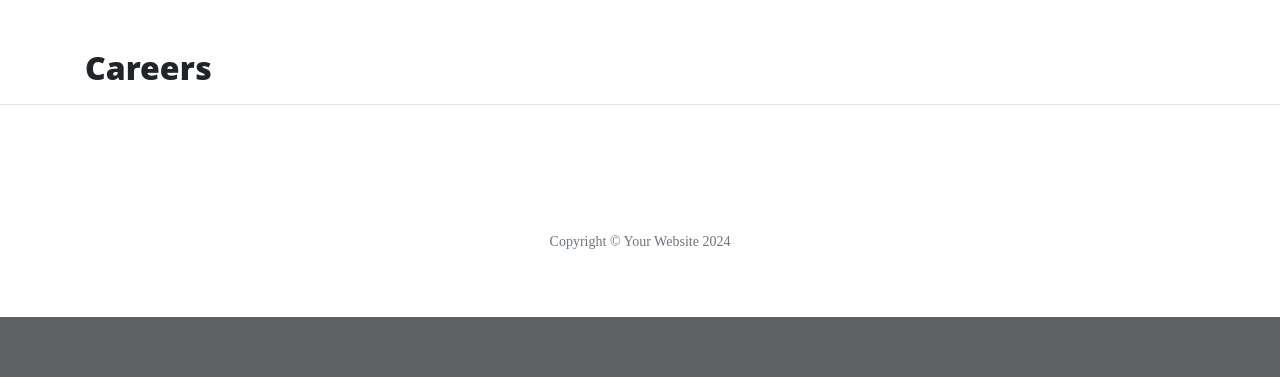
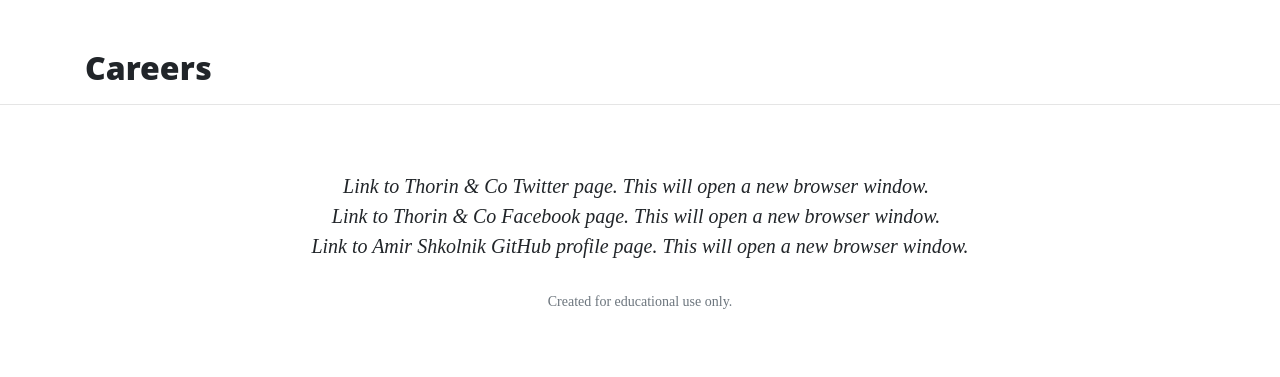
Before and after one commit to AmirShkolnik/Flask-Heroku, a Flask app: page /careers in a window 1280 px wide. Shown: the part 629-1006 px from the top of the page. Before the commit the page ends 946 px from the top, so only its background shows below. Run offline with Flask 3, Linux system fonts and the light colour scheme; some libraries are stand-ins or nearby versions.

Commit message:
base - add links to footer, fb twitter github

```diff
--- a/templates/base.html
+++ b/templates/base.html
@@ -62,38 +62,44 @@
 
 	<hr>
 
-	<!-- Footer -->
+	 <!-- FOOTER -->
 	 <footer>
         <div class="container">
         <div class="row">
             <div class="col-lg-8 col-md-10 mx-auto">
             <ul class="list-inline text-center">
                 <li class="list-inline-item">
-							<a href="#">
+                <a href="https://twitter.com/ThorinsCompany" target="_blank" rel="noopener">
                     <span class="fa-stack fa-lg">
-	                  <i class="fas fa-circle fa-stack-2x"></i>
-	                  <i class="fab fa-twitter fa-stack-1x fa-inverse"></i>
+                    <i aria-hidden="true" class="fas fa-circle fa-stack-2x"></i>
+                    <i aria-hidden="true" class="fab fa-twitter fa-stack-1x fa-inverse" title="Link to Thorin & Co Twitter Page">
+                        <span class="fa-sr-only">Link to Thorin & Co Twitter page. This will open a new browser window.</span>
+                    </i>
                     </span>
                 </a>
                 </li>
                 <li class="list-inline-item">
-							<a href="#">
+                <a href="https://www.facebook.com/ThorinAndCompany" target="_blank" rel="noopener">
                     <span class="fa-stack fa-lg">
-	                  <i class="fas fa-circle fa-stack-2x"></i>
-	                  <i class="fab fa-facebook-f fa-stack-1x fa-inverse"></i>
+                    <i aria-hidden="true" class="fas fa-circle fa-stack-2x"></i>
+                    <i aria-hidden="true" class="fab fa-facebook-f fa-stack-1x fa-inverse" title="Link to Thorin & Co Facebook Page">
+                        <span class="fa-sr-only">Link to Thorin & Co Facebook page. This will open a new browser window.</span>
+                    </i>
                     </span>
                 </a>
                 </li>
                 <li class="list-inline-item">
-							<a href="#">
+                <a href="https://github.com/AmirShkolnik" target="_blank" rel="noopener">
                     <span class="fa-stack fa-lg">
-	                  <i class="fas fa-circle fa-stack-2x"></i>
-	                  <i class="fab fa-github fa-stack-1x fa-inverse"></i>
+                    <i aria-hidden="true" class="fas fa-circle fa-stack-2x"></i>
+                    <i aria-hidden="true" class="fab fa-github fa-stack-1x fa-inverse" title="Link to Amir Shkolnik GitHub Profile">
+                        <span class="fa-sr-only">Link to Amir Shkolnik GitHub profile page. This will open a new browser window.</span>
+                    </i>
                     </span>
                 </a>
                 </li>
             </ul>
-					<p class="copyright text-muted">Copyright &copy; Your Website <span id="copyright"></span></p>
+            <p class="copyright text-muted">Created for educational use only.</p>
             </div>
         </div>
         </div>
```
Lines whose indentation alone changed are shown as unchanged.
